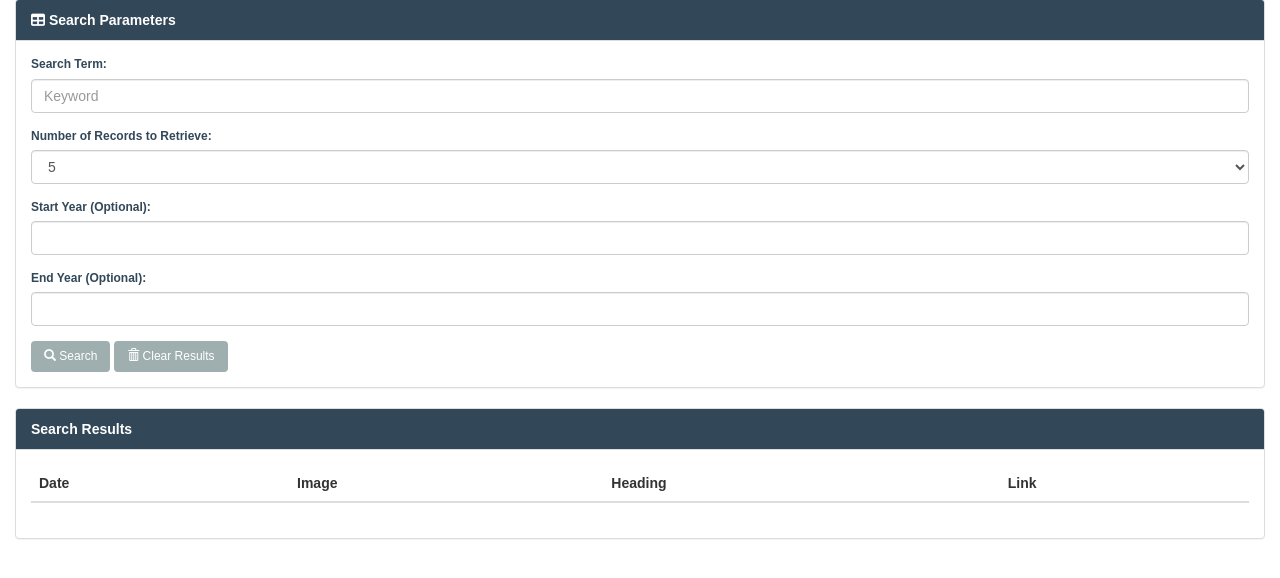
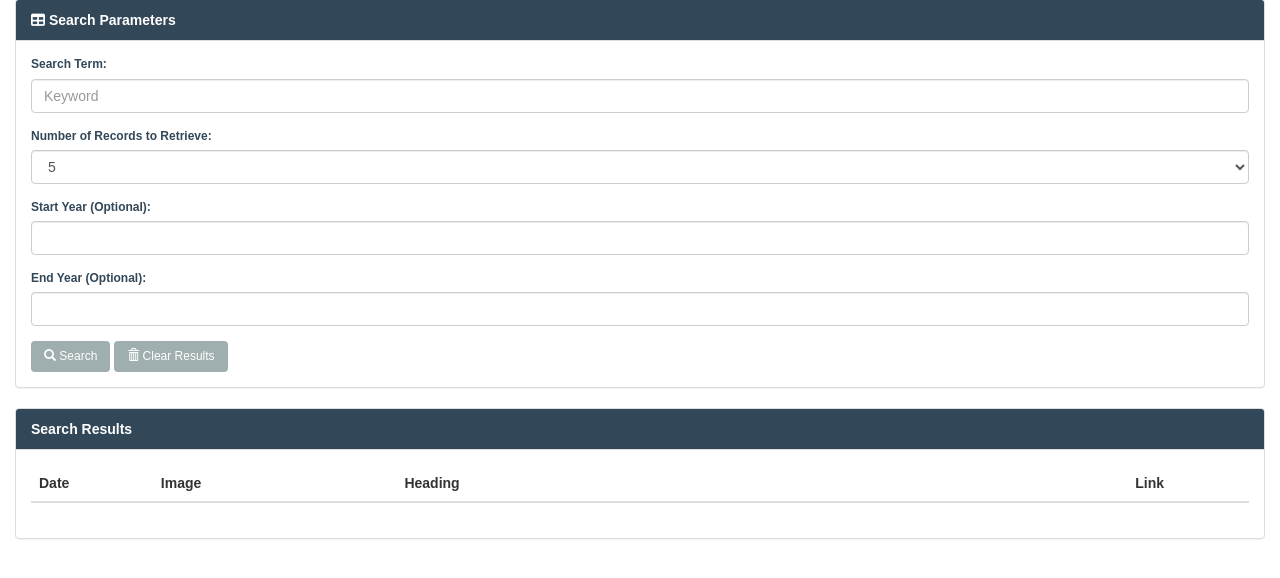
Before and after one commit to smchow/NYTimesAPI, a PHP site: page / in a window 1280 px wide. Shown: the part 198-776 px from the top of the page. Run offline with PHP 8.4, Linux system fonts and the light colour scheme; lists and menus that the app fills with data are empty; some libraries are stand-ins or nearby versions.

Commit message:
fix image size

```diff
--- a/assets/css/style.css
+++ b/assets/css/style.css
@@ -48,7 +48,7 @@ font-size: 12px;
 }
 
 img {
-  width: 300px;
+  width: 100%;
   height: auto;
   padding: 15px 0px 20px 10px;
 }
--- a/index.html
+++ b/index.html
@@ -92,10 +92,10 @@
             <table class="table">
               <thead class="thead-inverse">
                 <tr>
-                <th>Date</th>
-                <th>Image</th>
-                <th>Heading</th>
-                <th>Link</th>
+                <th class='col-md-1'>Date</th>
+                <th class='col-md-2'>Image</th>
+                <th class='col-md-6'>Heading</th>
+                <th class='col-md-1'>Link</th>
               </tr>
             </thead>
             <tbody id="display">
@@ -220,7 +220,8 @@
             else{
               img.attr("src" , "assets/images/placeholder.jpg");
             }
-
+            img.addClass("img-responsive");
+            //  img.addClass("col-md-3");
             var fromLeft = 10;
             var date = results[i].pub_date;
             date = date.substring(fromLeft , date);
@@ -235,7 +236,7 @@
             var link = $("<a id='link'>").attr("href", html).html("READ THE FULL ARTICLE");
             newsDiv.append("<td>" + date + "</td>");
             newsDiv.append(img);
-            newsDiv.append("<td class='col-md-6'>" + headText + "</td>");
+            newsDiv.append("<td>" + headText + "</td>");
             newsDiv.append(link);
 
            $(".table tbody").prepend(newsDiv);
```
